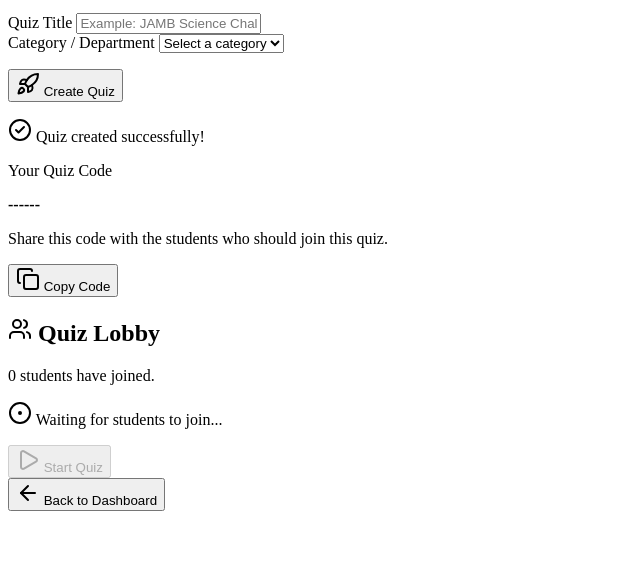
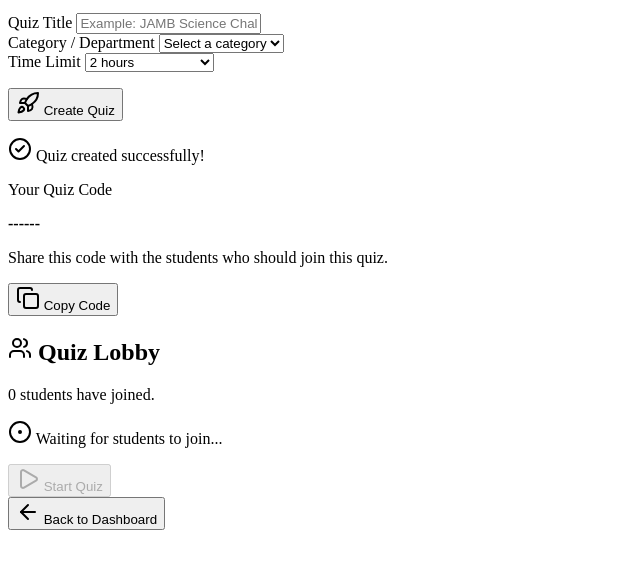
Before and after one commit to olawunmiashabi46-commits/yourquizapp, a website with bundled scripts: page create-quiz.html in a window 1280 px wide. Shown: the part 137-706 px from the top of the page, without its empty margins (0-640 px from the left). Built offline with nearby package versions, Linux system fonts and the light colour scheme; a script that the page names is missing.

Commit message:
updating these html files

```diff
--- a/create-quiz.html
+++ b/create-quiz.html
@@ -106,6 +106,20 @@
                     <!-- Populated dynamically via JavaScript -->
                 </div>
 
+            </div>
+
+
+            <!-- TIME LIMIT -->
+
+            <div class="form-group">
+                <label for="quiz-time-limit">Time Limit</label>
+                <select id="quiz-time-limit">
+                    <option value="30">30 minutes</option>
+                    <option value="45">45 minutes</option>
+                    <option value="60">1 hour</option>
+                    <option value="90">1 hour 30 minutes</option>
+                    <option value="120" selected>2 hours</option>
+                </select>
             </div>
 
 
```
Also changed, not shown: quiz.html (+5 -0 lines).
